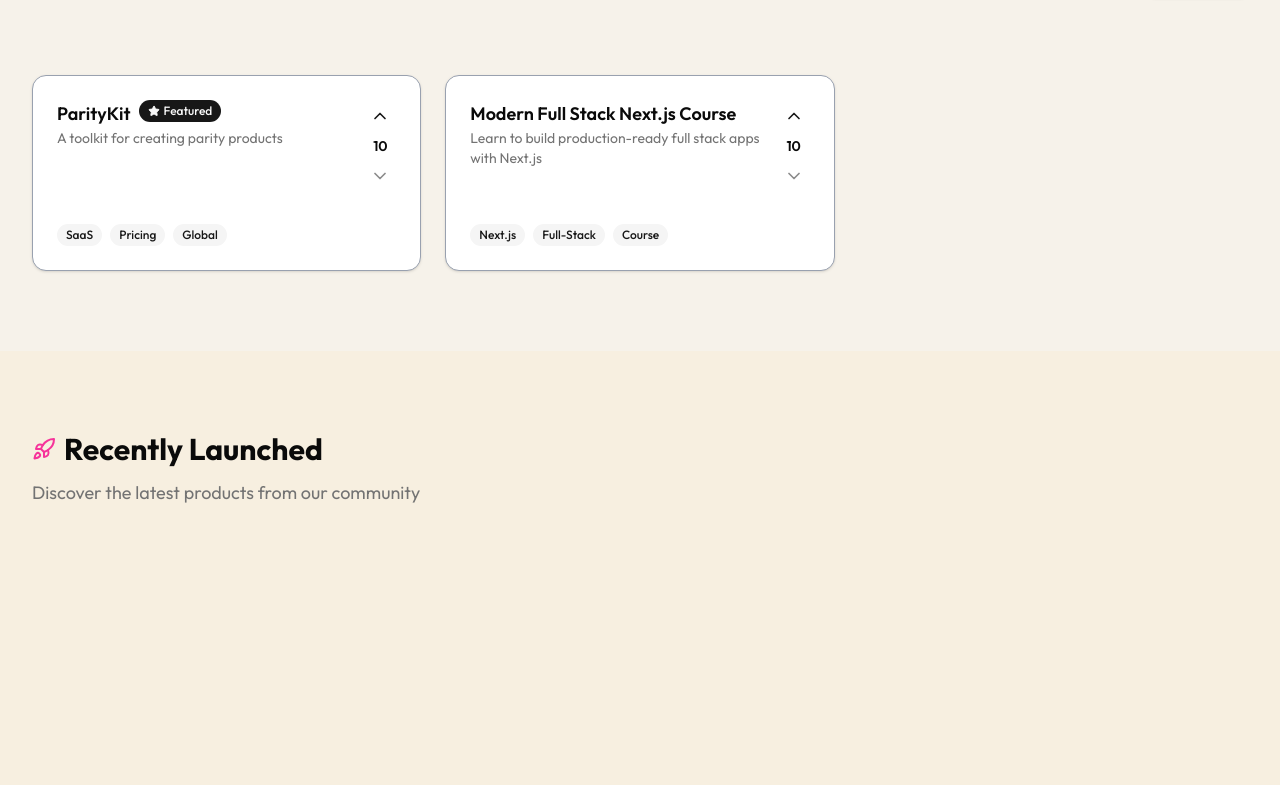
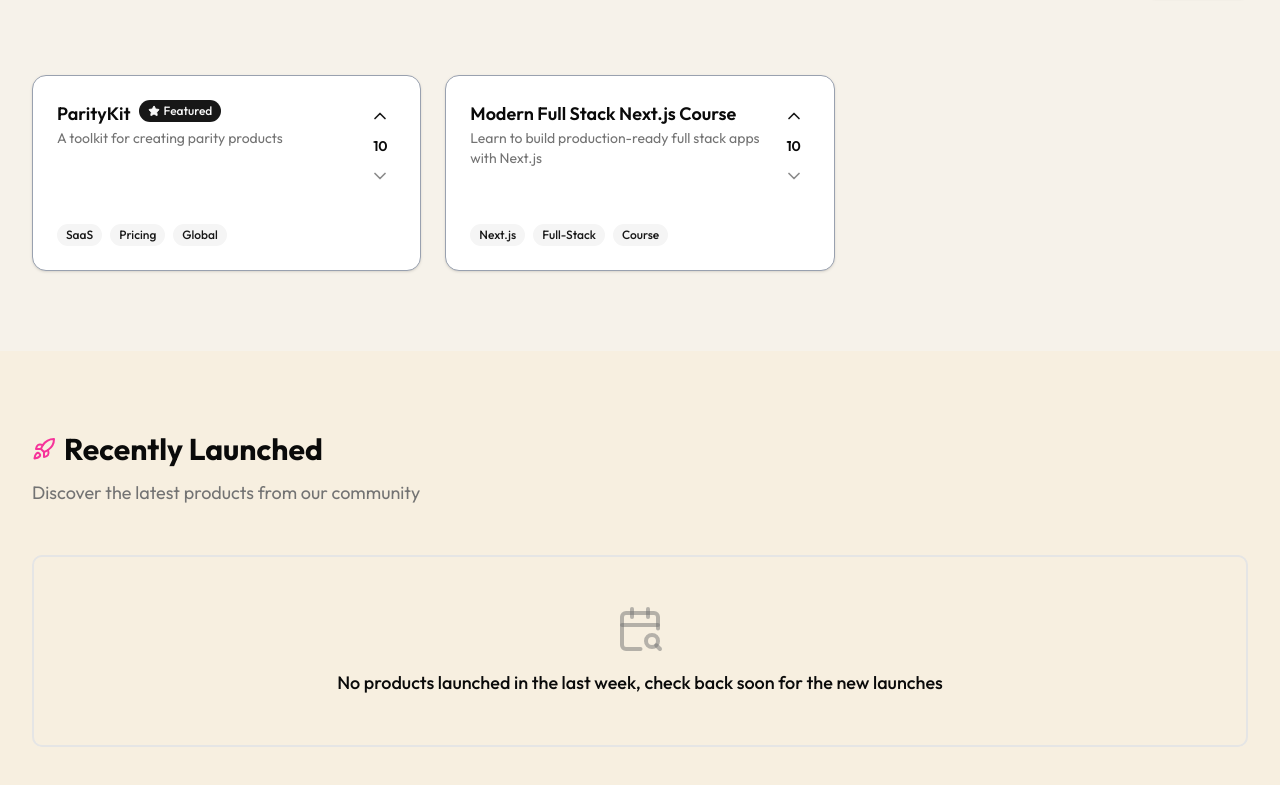
Before and after one commit to testgithubritgu/add-projects-next.js, a Next.js app: page / in a window 1280 px wide. Shown: the part 854-1639 px from the top of the page. Before the commit the page ends 1489 px from the top, so only its background shows below. Built offline with nearby package versions, Linux system fonts and the light colour scheme.

Commit message:
Adds EmptyState component and integrates it into RecentlyLaunchedProducts; updates styling for empty state

```diff
--- a/app/globals.css
+++ b/app/globals.css
@@ -151,7 +151,7 @@
 
   /* Empty state styling – used when no data is available */
   .empty-state {
-    @apply border rounded-lg p-12 text-center;
+    @apply border border-2 rounded-lg p-12 text-center;
   }
 
   /* Status badge card – used in stats displays */
--- a/app/page.js
+++ b/app/page.js
@@ -6,7 +6,7 @@
 export default function Home() {
   return (
     <div>
-     <HeroSection/>
+    <HeroSection/>
     <FeaturedProducts/>
     <RecentlyLaunchedProducts />
     </div>
--- /dev/null
+++ b/components/landing-page/common/empty-state.jsx
@@ -0,0 +1,14 @@
+import React from 'react'
+
+const EmptyState = ({message,icon:Icon}) => {
+  return (
+    <div className='wrapper empty-state'>
+      {Icon && <Icon  className={"size-12 text-muted-foreground/50 mx-auto mb-4"}/>}
+      <p className='text-lg font-medium'>
+        {message}
+      </p>
+    </div>
+  )
+}
+
+export default EmptyState
--- a/components/landing-page/recently-launched-products.jsx
+++ b/components/landing-page/recently-launched-products.jsx
@@ -1,15 +1,49 @@
 import React from 'react'
 import SectionHeader from './common/section-header';
-import { RocketIcon } from 'lucide-react';
+import { CalendarSearchIcon, RocketIcon } from 'lucide-react';
+import ProductCard from './products/product-card';
+import EmptyState from './common/empty-state';
 
 const RecentlyLaunchedProducts = () => {
+
+const recentlyLaunched = [
+  {
+    id: 1,
+    name: "ParityKit",
+    description: "A toolkit for creating parity products",
+    tags: ["SaaS", "Pricing", "Global"],
+    votes: 615,
+    isFeatured: true,
+  },
+  {
+    id: 2,
+    name: "Modern Full Stack Next.js Course",
+    description: "Learn to build production-ready full stack apps with Next.js",
+    tags: ["Next.js", "Full-Stack", "Course"],
+    votes: 124,
+    isFeatured: false,
+  },
+];
   return (
-    <section className='py-20'>
-        <div className='wrapper'>
-            <SectionHeader icon={RocketIcon} description={"Discover the latest products from our community"} title={"Recently Launched"}/>
+    <section className="py-20">
+      <div className="wrapper">
+        <SectionHeader
+          icon={RocketIcon}
+          description={"Discover the latest products from our community"}
+          title={"Recently Launched"}
+        />
+        {!recentlyLaunched.length > 0 ? (
+            <div className="grid-wrapper">
+          {recentlyLaunched.map((product) => (
+            <ProductCard key={product.id} product={product} />
+          ))}
         </div>
+        ):(
+            <EmptyState message="No products launched in the last week, check back soon for the new launches" icon={CalendarSearchIcon}/>
+        )}
+      </div>
     </section>
-  )
+  );
 }
 
 export default RecentlyLaunchedProducts;
```
